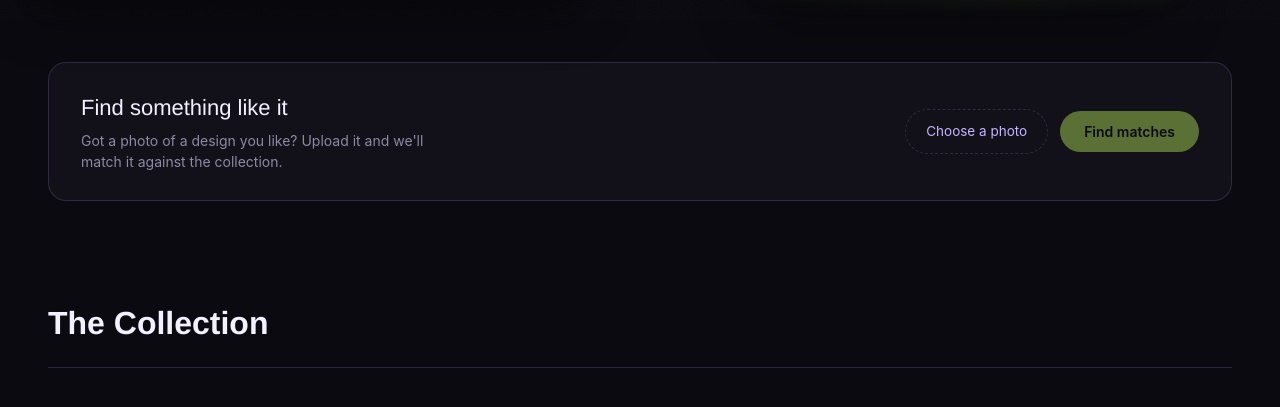
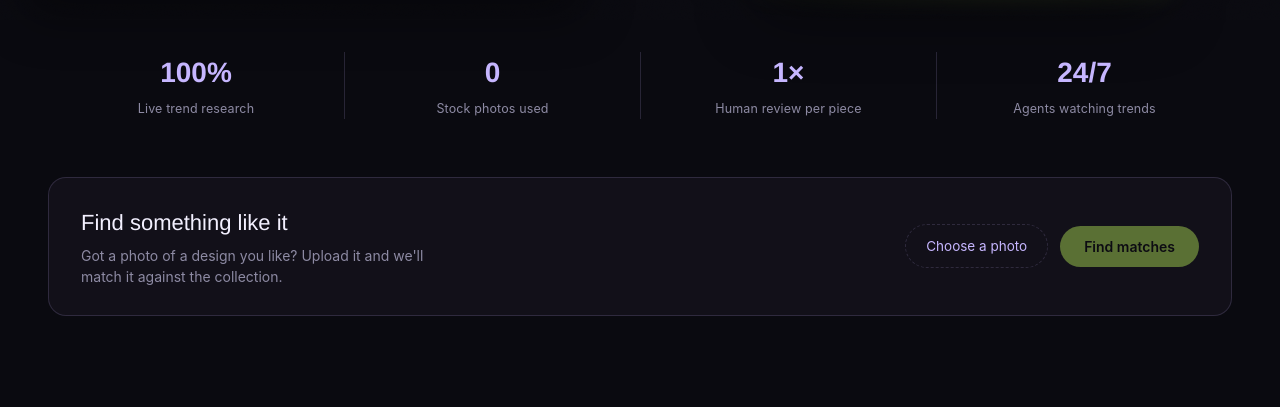
Before and after one commit to kd-404/multi-agent-company-os, a FastAPI app: page /shop in a window 1280 px wide. Shown: the part 780-1187 px from the top of the page. Run offline with FastAPI, Linux system fonts and the light colour scheme; data that the repository does not hold is empty; some web fonts are replaced.

Commit message:
Add trust strip and product-card hover polish to shop front
Mimics the credibility-bar + quick-view-hover pattern common in mature
fashion e-commerce templates, without scraping/extracting any reference
site. Trust strip uses real, honest numbers (live trend research, zero
stock photos, human review, always-on agents) rather than fake
logos/testimonials. Product cards now zoom slightly and reveal a
"Quick view" label on hover/focus for a less flat, more boutique feel.

Co-Authored-By: Claude Sonnet 5 <noreply@anthropic.com>
Claude-Session: https://claude.ai/code/session_017Se7w87qeDaFqFpfatDqca

```diff
--- a/app/static/shop.css
+++ b/app/static/shop.css
@@ -280,6 +280,37 @@ a { color: inherit; }
   display: block;
 }
 
+/* ---------- trust strip ---------- */
+.trust-strip {
+  max-width: 1320px;
+  margin: 0 auto;
+  padding: 0 48px 48px;
+  display: grid;
+  grid-template-columns: repeat(4, 1fr);
+  position: relative;
+  z-index: 2;
+}
+.trust-item {
+  text-align: center;
+  padding: 0 16px;
+  border-left: 1px solid var(--hairline);
+  display: flex;
+  flex-direction: column;
+  gap: 6px;
+}
+.trust-item:first-child { border-left: none; }
+.trust-item strong {
+  font-family: var(--font-display);
+  font-weight: 600;
+  font-size: 28px;
+  color: var(--lavender);
+}
+.trust-item span {
+  font-size: 12.5px;
+  color: var(--muted);
+  letter-spacing: 0.01em;
+}
+
 /* ---------- search ---------- */
 .search {
   max-width: 1320px;
--- a/app/static/shop.js
+++ b/app/static/shop.js
@@ -59,8 +59,11 @@ function productCardHtml(p) {
     : `${p.sources.length} source${p.sources.length === 1 ? "" : "s"} · ${formatDate(p.created_at)}`;
   return `
     <div class="product-card" data-id="${p.id}" tabindex="0" role="button" aria-label="View design">
-      ${badge}
-      <img src="${p.mockups.front}" alt="" loading="lazy" />
+      <div class="product-media">
+        ${badge}
+        <img src="${p.mockups.front}" alt="" loading="lazy" />
+        <div class="product-overlay">Quick view</div>
+      </div>
       <div class="product-body">
         <p class="product-summary">${escapeHtml(p.trend_summary)}</p>
         <p class="product-meta">${meta}</p>
--- a/app/static/shop_design.js
+++ b/app/static/shop_design.js
@@ -28,7 +28,10 @@ function productCardHtml(p) {
   const meta = `${p.sources ? p.sources.length : 0} source${(p.sources || []).length === 1 ? "" : "s"} · ${formatDate(p.created_at)}`;
   return `
     <a class="product-card" href="/shop/design/${p.id}">
-      <img src="${p.mockups.front}" alt="" loading="lazy" />
+      <div class="product-media">
+        <img src="${p.mockups.front}" alt="" loading="lazy" />
+        <div class="product-overlay">Quick view</div>
+      </div>
       <div class="product-body">
         <p class="product-summary">${escapeHtml(p.trend_summary)}</p>
         <p class="product-meta">${meta}</p>
--- a/app/templates/shop.html
+++ b/app/templates/shop.html
@@ -61,6 +61,13 @@
           <img id="hero-image" class="tilt-image" alt="" />
         </div>
       </div>
+    </section>
+
+    <section class="trust-strip" aria-label="How Loomwell works, in numbers">
+      <div class="trust-item"><strong>100%</strong><span>Live trend research</span></div>
+      <div class="trust-item"><strong>0</strong><span>Stock photos used</span></div>
+      <div class="trust-item"><strong>1&times;</strong><span>Human review per piece</span></div>
+      <div class="trust-item"><strong>24/7</strong><span>Agents watching trends</span></div>
     </section>
 
     <section class="search" id="search">
```
Also changed, not shown: other parts of app/static/shop.css (+22 -1 lines).
